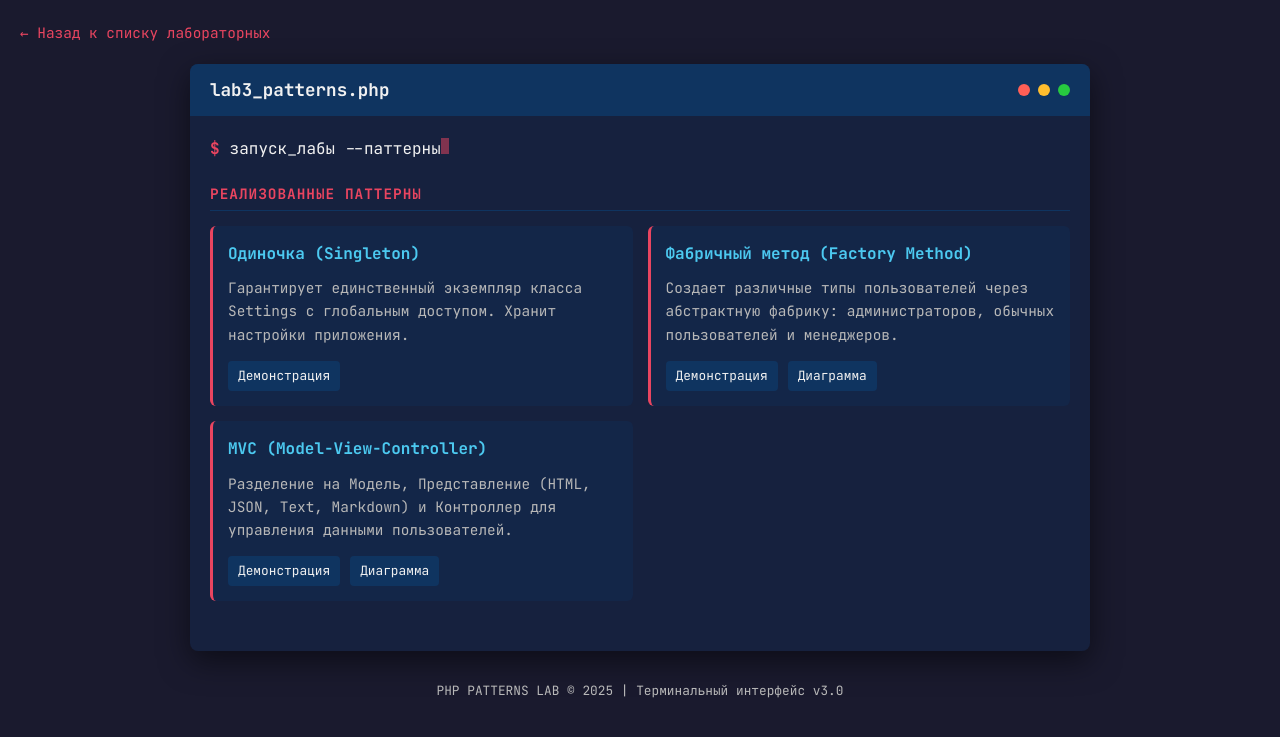
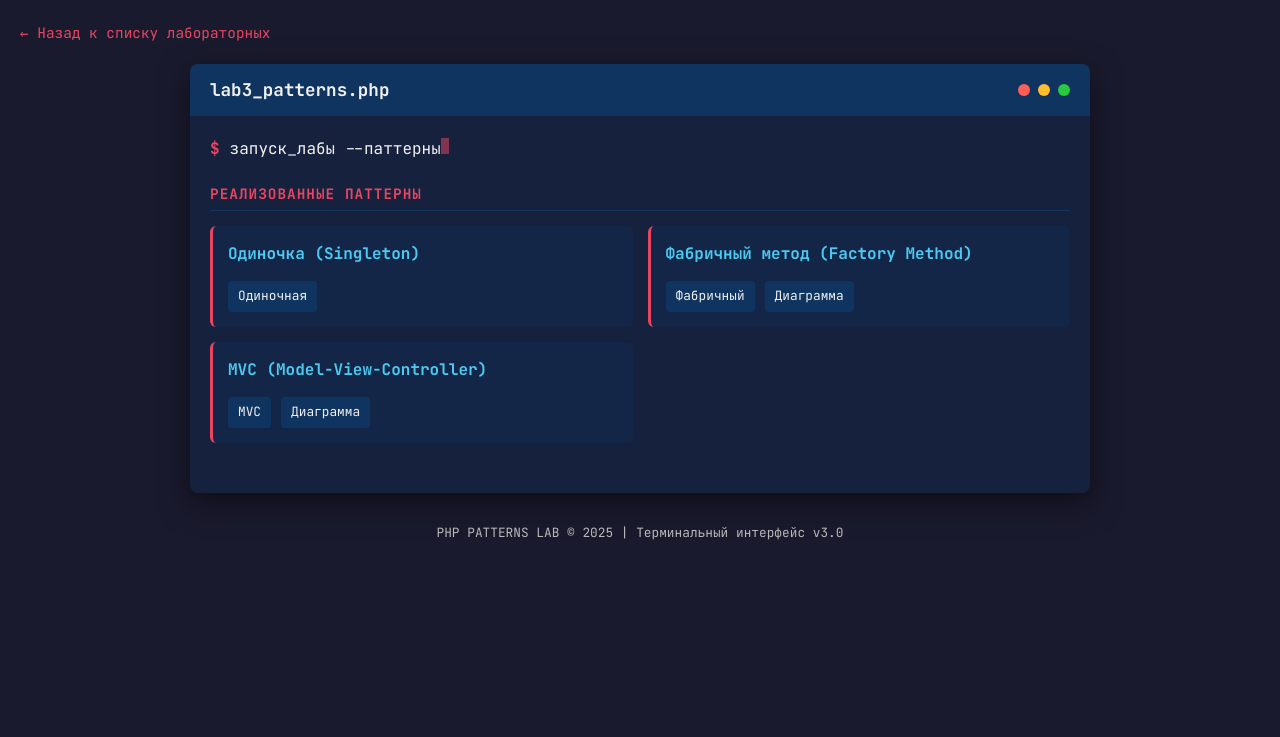
Before and after one commit to hhgr86/web, a PHP site: page /lab3.php in a window 1280 px wide. Shown: the top 737 px of the page. Run offline with PHP 8.4, Linux system fonts and the light colour scheme.

Commit message:
Update lab3.php

```diff
--- a/v95078ui.beget.tech/public_html/lab3.php
+++ b/v95078ui.beget.tech/public_html/lab3.php
@@ -206,20 +206,20 @@
                 <div class="pattern-card">
                     <div class="pattern-name">Одиночка (Singleton)</div>
                     <div class="pattern-description">
-                        Гарантирует единственный экземпляр класса Settings с глобальным доступом. Хранит настройки приложения.
+
                     </div>
                     <div class="pattern-links">
-                        <a href="lab3/patterns/singleton/settings_use.php" class="pattern-link" target="_blank">Демонстрация</a>
+                        <a href="lab3/patterns/singleton/settings_use.php" class="pattern-link" target="_blank">Одиночная</a>
                     </div>
                 </div>
 
                 <div class="pattern-card">
                     <div class="pattern-name">Фабричный метод (Factory Method)</div>
                     <div class="pattern-description">
-                        Создает различные типы пользователей через абстрактную фабрику: администраторов, обычных пользователей и менеджеров.
+
                     </div>
                     <div class="pattern-links">
-                        <a href="lab3/patterns/factory-method/factory_use.php" class="pattern-link" target="_blank">Демонстрация</a>
+                        <a href="lab3/patterns/factory-method/factory_use.php" class="pattern-link" target="_blank">Фабричный</a>
                         <a href="lab3/patterns/factory-method/factory-method.html" class="pattern-link" target="_blank">Диаграмма</a>
                     </div>
                 </div>
@@ -227,10 +227,10 @@
                 <div class="pattern-card">
                     <div class="pattern-name">MVC (Model-View-Controller)</div>
                     <div class="pattern-description">
-                        Разделение на Модель, Представление (HTML, JSON, Text, Markdown) и Контроллер для управления данными пользователей.
+
                     </div>
                     <div class="pattern-links">
-                        <a href="lab3/patterns/mvc/mvc_use.php" class="pattern-link" target="_blank">Демонстрация</a>
+                        <a href="lab3/patterns/mvc/mvc_use.php" class="pattern-link" target="_blank">MVC</a>
                         <a href="lab3/patterns/mvc/mvc-pattern.html" class="pattern-link" target="_blank">Диаграмма</a>
                     </div>
                 </div>
```
